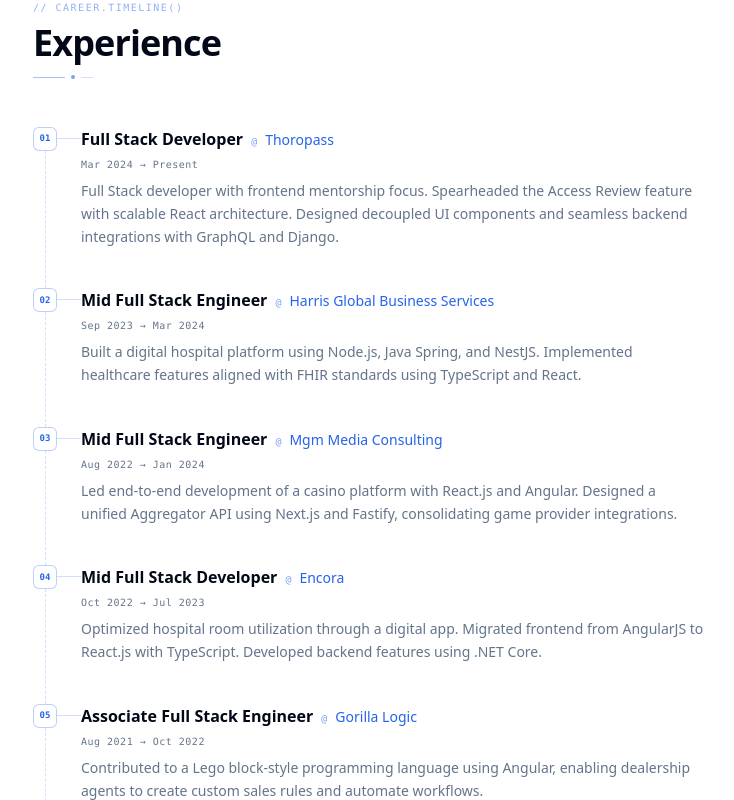
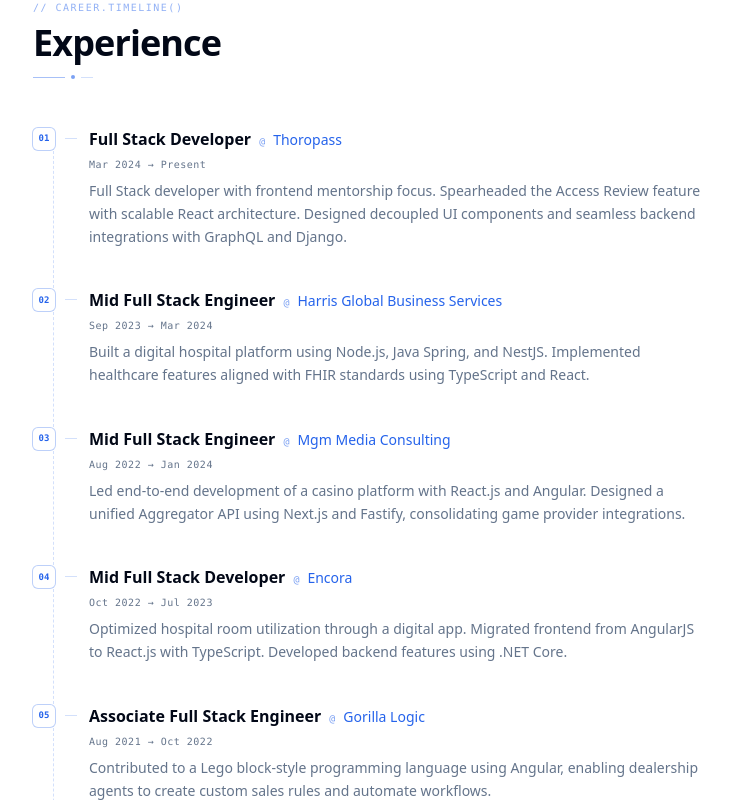
Before and after one commit to ItsRicmor/profolio-ricardo, a Next.js app: page / in a window 1280 px wide. Shown: the part 1620-2420 px from the top of the page, without its empty margins (175-909 px from the left). Built offline with nearby package versions, Linux system fonts and the light colour scheme.

Commit message:
refactor: adjust ExperienceItem timeline spacing and connector positioning

```diff
--- a/src/components/molecules/ExperienceItem.tsx
+++ b/src/components/molecules/ExperienceItem.tsx
@@ -16,20 +16,20 @@
     <div
       ref={ref}
       className={cn(
-        "relative pl-12 pb-10 last:pb-0 border-l-0 transition-all duration-600 ease-out",
+        "relative pl-6 pb-10 last:pb-0 ml-8 transition-all duration-600 ease-out",
         isVisible ? "opacity-100 translate-y-0" : "opacity-0 translate-y-6"
       )}
     >
       {/* Node with index */}
-      <div className="absolute left-0 top-0 flex items-center justify-center h-6 w-6 rounded-md border border-primary/30 bg-background">
+      <div className="absolute -left-[33px] top-0 flex items-center justify-center h-6 w-6 rounded-md border border-primary/30 bg-background">
         <span className="font-mono text-[9px] text-primary font-bold">{String(index).padStart(2, '0')}</span>
       </div>
 
       {/* Vertical line */}
-      <div className="absolute left-3 top-6 bottom-0 w-px border-l border-dashed border-primary/20" />
+      <div className="absolute -left-3 top-6 bottom-0 w-px border-l border-dashed border-primary/20" />
 
       {/* Horizontal connector line */}
-      <div className="absolute left-6 top-[11px] w-6 h-px bg-primary/20" />
+      <div className="absolute left-0 top-[11px] w-3 h-px bg-primary/20" />
 
       <div className="space-y-1.5">
         <div className="flex items-baseline gap-2 flex-wrap">
```
